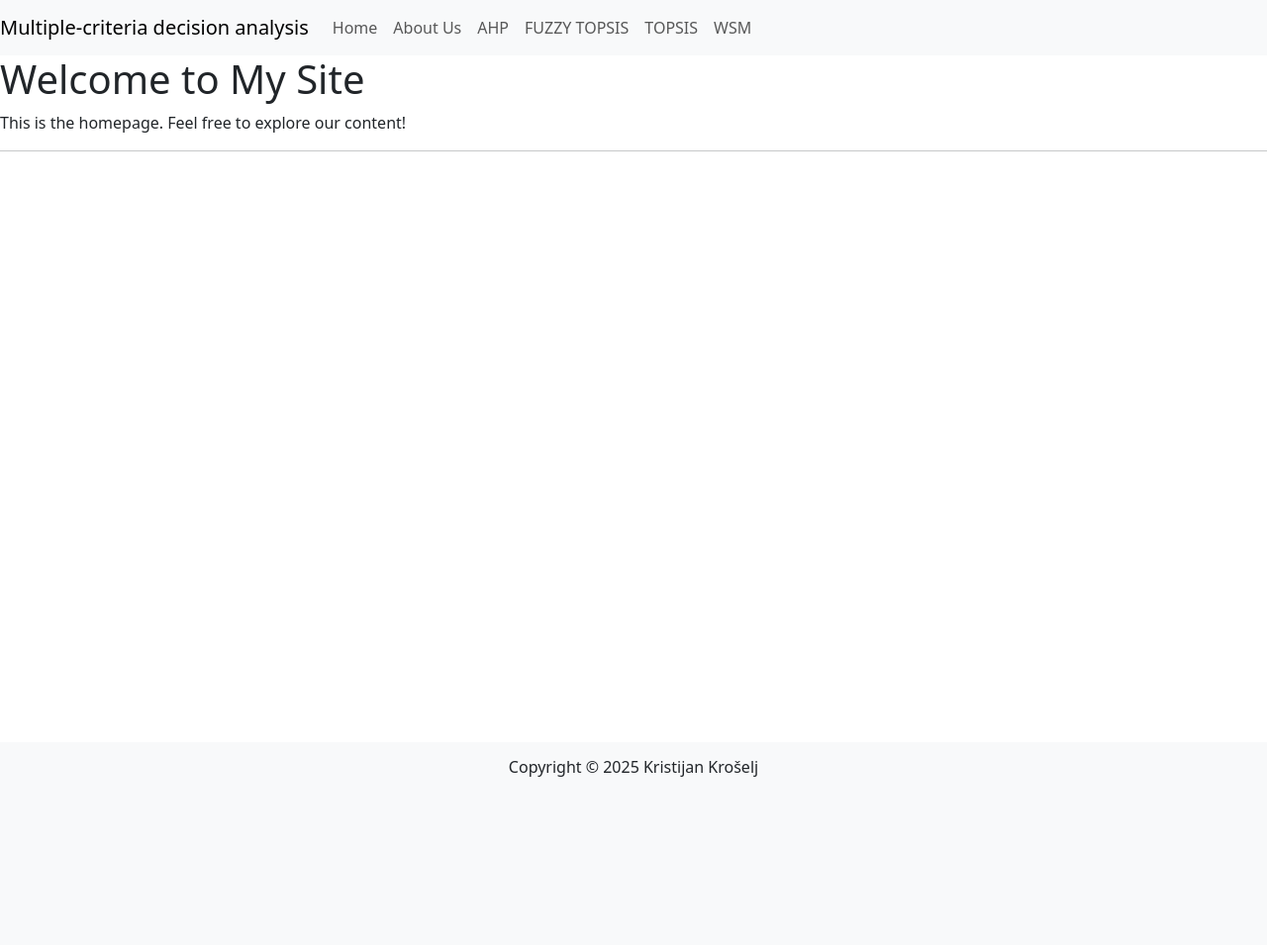
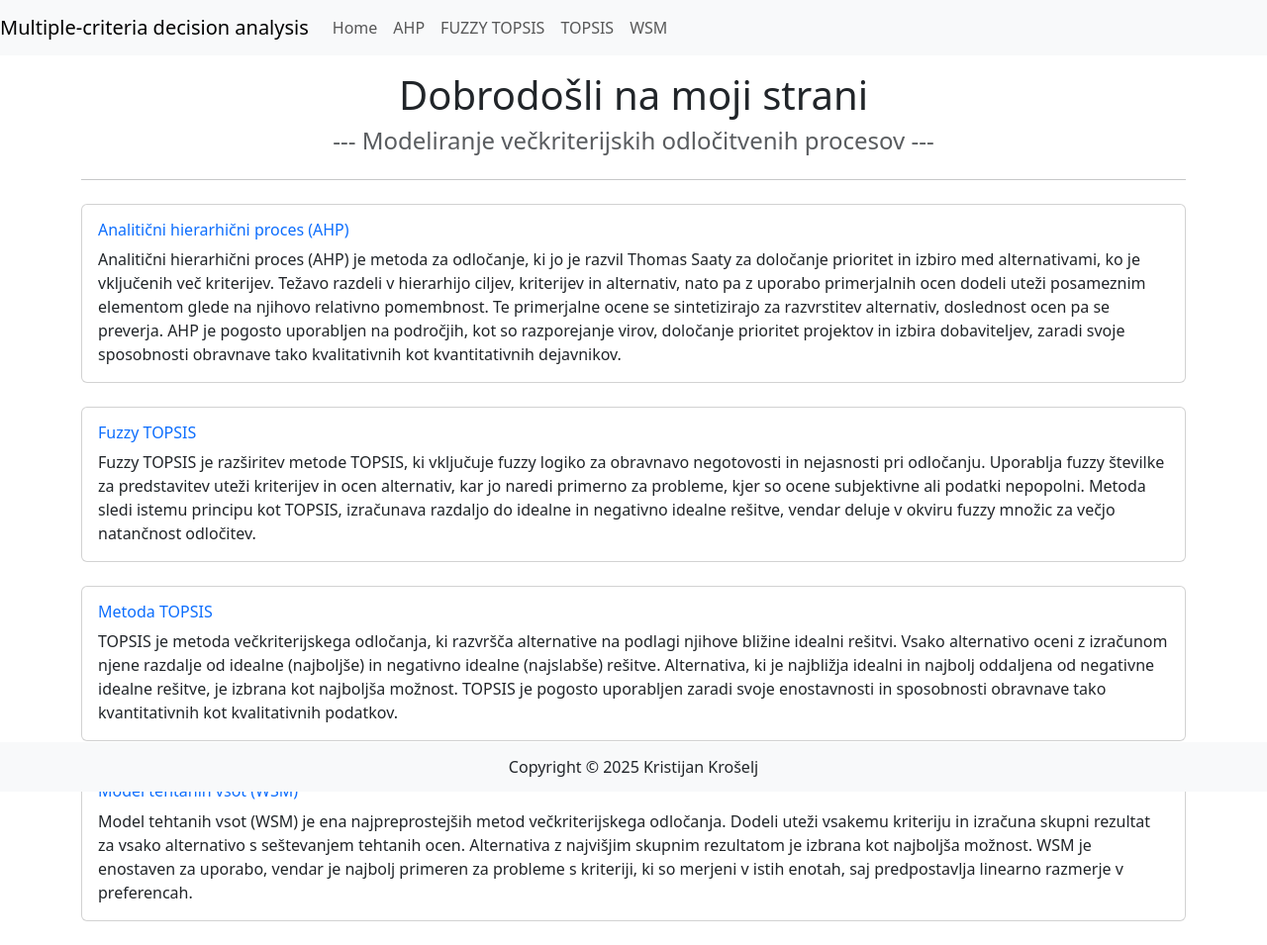
Before and after one commit to krisss0011/MCDA, a Django app: page / in a window 1280 px wide. Shown: the whole page at 99% size. Before the commit the page ends 785 px from the top, so only its background shows below. Run offline with Django 4.2, Linux system fonts and the light colour scheme; some libraries are stand-ins or nearby versions.

Commit message:
updates incoming

```diff
--- a/mcda-calculator/mcda_web/templates/base.html
+++ b/mcda-calculator/mcda_web/templates/base.html
@@ -15,7 +15,6 @@
     {% include 'navbar.html' %}
     {% block content %}
     {% endblock %}
-    <hr>
     {% include 'footer.html' %}
 
 
--- a/mcda-calculator/mcda_web/templates/home.html
+++ b/mcda-calculator/mcda_web/templates/home.html
@@ -3,7 +3,38 @@
 {% block title %}MCDA{% endblock %}
 
 {% block content %}
-<h1>Welcome to My Site</h1>
-<p>This is the homepage. Feel free to explore our content!</p>
+<div class="container my-3">
+    <h1 class="text-center">Dobrodošli na moji strani</h1>
+    <h4 class="text-muted text-center">--- Modeliranje večkriterijskih odločitvenih procesov ---</h4>
 
+    <hr class="my-4">
+
+    <div class="card mb-4">
+        <div class="card-body">
+            <h6 class="card-title text-primary">Analitični hierarhični proces (AHP)</h6>
+            <p class="card-text">Analitični hierarhični proces (AHP) je metoda za odločanje, ki jo je razvil Thomas Saaty za določanje prioritet in izbiro med alternativami, ko je vključenih več kriterijev. Težavo razdeli v hierarhijo ciljev, kriterijev in alternativ, nato pa z uporabo primerjalnih ocen dodeli uteži posameznim elementom glede na njihovo relativno pomembnost. Te primerjalne ocene se sintetizirajo za razvrstitev alternativ, doslednost ocen pa se preverja. AHP je pogosto uporabljen na področjih, kot so razporejanje virov, določanje prioritet projektov in izbira dobaviteljev, zaradi svoje sposobnosti obravnave tako kvalitativnih kot kvantitativnih dejavnikov.</p>
+        </div>
+    </div>
+
+    <div class="card mb-4">
+        <div class="card-body">
+            <h6 class="card-title text-primary">Fuzzy TOPSIS</h6>
+            <p class="card-text">Fuzzy TOPSIS je razširitev metode TOPSIS, ki vključuje fuzzy logiko za obravnavo negotovosti in nejasnosti pri odločanju. Uporablja fuzzy številke za predstavitev uteži kriterijev in ocen alternativ, kar jo naredi primerno za probleme, kjer so ocene subjektivne ali podatki nepopolni. Metoda sledi istemu principu kot TOPSIS, izračunava razdaljo do idealne in negativno idealne rešitve, vendar deluje v okviru fuzzy množic za večjo natančnost odločitev.</p>
+        </div>
+    </div>
+
+    <div class="card mb-4">
+        <div class="card-body">
+            <h6 class="card-title text-primary">Metoda TOPSIS</h6>
+            <p class="card-text">TOPSIS je metoda večkriterijskega odločanja, ki razvršča alternative na podlagi njihove bližine idealni rešitvi. Vsako alternativo oceni z izračunom njene razdalje od idealne (najboljše) in negativno idealne (najslabše) rešitve. Alternativa, ki je najbližja idealni in najbolj oddaljena od negativne idealne rešitve, je izbrana kot najboljša možnost. TOPSIS je pogosto uporabljen zaradi svoje enostavnosti in sposobnosti obravnave tako kvantitativnih kot kvalitativnih podatkov.</p>
+        </div>
+    </div>
+
+    <div class="card mb-4">
+        <div class="card-body">
+            <h6 class="card-title text-primary">Model tehtanih vsot (WSM)</h6>
+            <p class="card-text">Model tehtanih vsot (WSM) je ena najpreprostejših metod večkriterijskega odločanja. Dodeli uteži vsakemu kriteriju in izračuna skupni rezultat za vsako alternativo s seštevanjem tehtanih ocen. Alternativa z najvišjim skupnim rezultatom je izbrana kot najboljša možnost. WSM je enostaven za uporabo, vendar je najbolj primeren za probleme s kriteriji, ki so merjeni v istih enotah, saj predpostavlja linearno razmerje v preferencah.</p>
+        </div>
+    </div>
+</div>
 {% endblock %}
--- a/mcda-calculator/mcda_web/templates/navbar.html
+++ b/mcda-calculator/mcda_web/templates/navbar.html
@@ -1,13 +1,3 @@
-<!-- <nav>
-    <ul>
-        <li><a href="/">Home</a></li>
-        <li><a href="/about/">About Us</a></li>
-        <li><a href="{% url 'ahp-view' %}">AHP</a></li>
-        <li><a href="{% url 'topsis-view' %}">Topsis</a></li>
-        <li><a href="{% url 'waspas-view' %}">WSM</a></li>
-    </ul>
-</nav> -->
-
 <nav class="navbar navbar-expand-md navbar-light bg-light">
     <a class="navbar-brand" href="/">Multiple-criteria decision analysis</a>
     <button class="navbar-toggler" type="button" data-bs-toggle="collapse" data-bs-target="#navbarNav" aria-controls="navbarNav" aria-expanded="false" aria-label="Toggle navigation">
@@ -18,9 +8,9 @@
             <li class="nav-item active">
                 <a class="nav-link" href="/">Home</a>
             </li>
-            <li class="nav-item">
+            <!-- <li class="nav-item">
                 <a class="nav-link" href="/about/">About Us</a>
-            </li>
+            </li> -->
             <li class="nav-item">
                 <a class="nav-link" href="{% url 'ahp-view' %}">AHP</a>
             </li>
```
